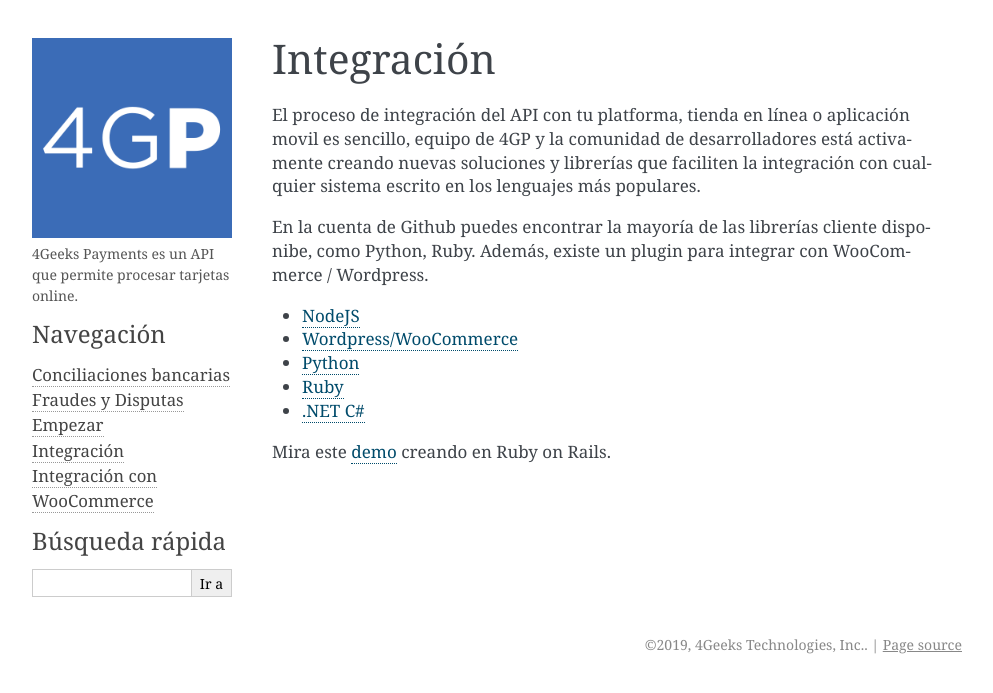
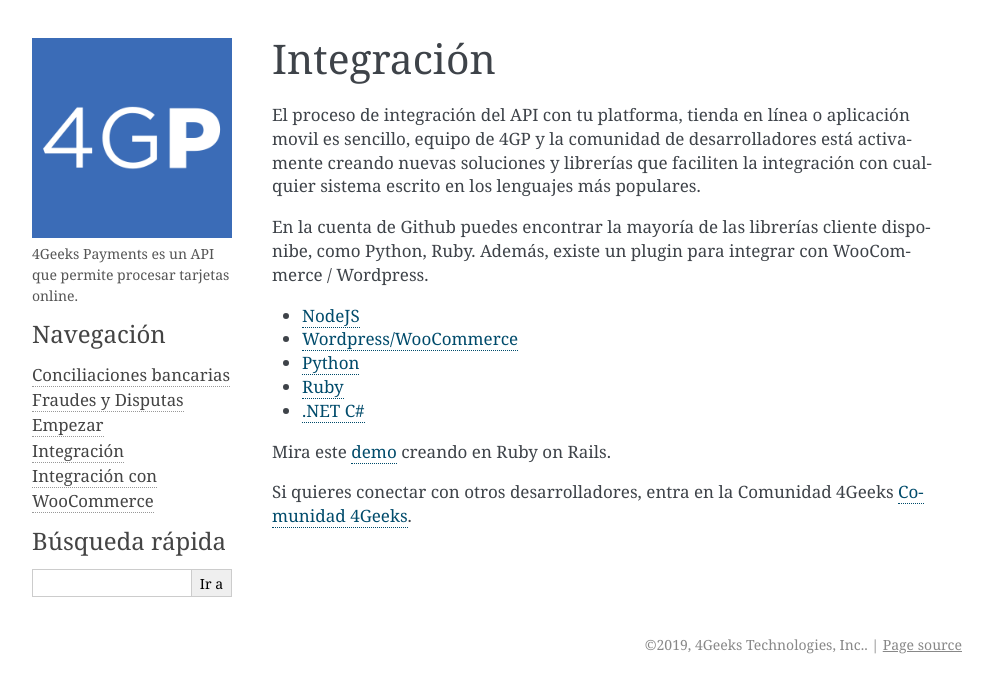
Before and after one commit to ArivazhaganArul/gpayments-support, a Sphinx documentation site: the page built from source/integacion.rst, in a window 1280 px wide. Shown: the top 693 px of the page, without its empty margins (148-1141 px from the left). Built offline with Sphinx 7.4.7, drawn with Linux system fonts in a browser that asks for light colours.

Commit message:
Update integacion.rst

```diff
--- a/source/integacion.rst
+++ b/source/integacion.rst
@@ -17,3 +17,5 @@
 
 
 Mira este `demo <https://github.com/4GeeksDev/gpayments-ruby-demo>`_ creando en Ruby on Rails.
+
+Si quieres conectar con otros desarrolladores, entra en la Comunidad 4Geeks `Comunidad 4Geeks <https://community.4geeks.io/c/4geeks-payments/8>`_.
```
